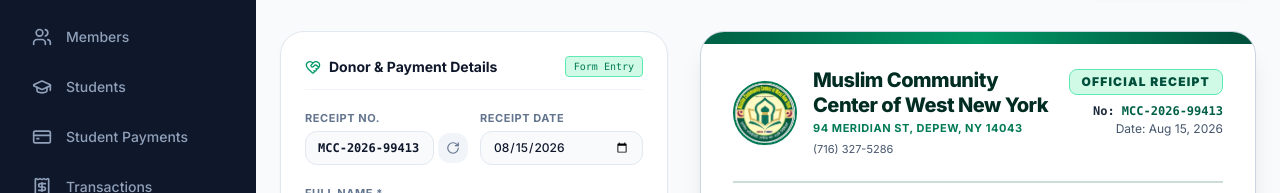
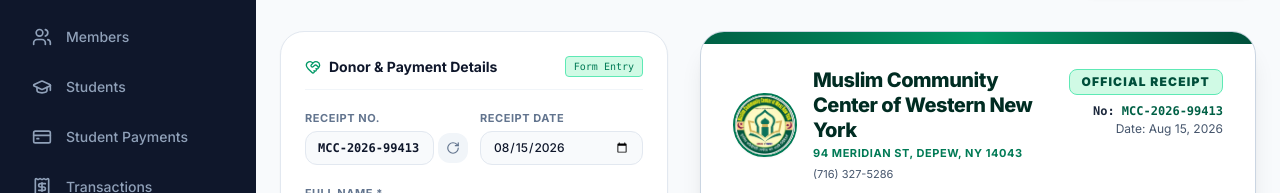
Before and after one commit to noordigitalwny-netizen/MCCWNY, a Next.js app: page /generate-receipt in a window 1280 px wide. Shown: the part 148-341 px from the top of the page. Built offline with nearby package versions, Linux system fonts and the light colour scheme; no server answers.

Commit message:
fixed western

```diff
--- a/src/app/generate-receipt/page.tsx
+++ b/src/app/generate-receipt/page.tsx
@@ -334,13 +334,13 @@ export default function GenerateReceiptPage() {
                 {/* MCCWNY Attached Official Seal Logo */}
                 <img
                   src="/logo.jpg"
-                  alt="Muslim Community Center of West New York Logo"
+                  alt="Muslim Community Center of Western New York Logo"
                   className="w-full h-full object-cover"
                 />
               </div>
               <div>
                 <h2 className="text-lg sm:text-xl font-extrabold text-emerald-950 tracking-tight leading-tight">
-                  Muslim Community Center of West New York
+                  Muslim Community Center of Western New York
                 </h2>
                 <p className="text-[11px] font-bold text-emerald-700 uppercase tracking-wider mt-0.5">
                   94 Meridian St, Depew, NY 14043
```
